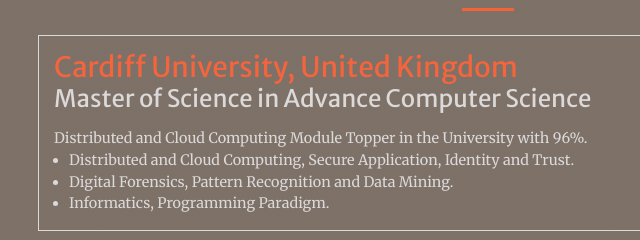
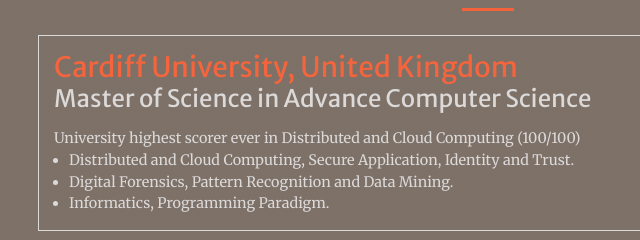
Before and after one commit to gaganpreetsingh-me/full-stack-developer, a plain HTML site: page index.html in a window 1280 px wide. Shown: the part 3360-3600 px from the top of the page, 152-792 px from the left. Drawn offline with Linux system fonts and the light colour scheme.

Commit message:
education edit

```diff
--- a/index.html
+++ b/index.html
@@ -197,7 +197,7 @@
                 <h3>Cardiff University, United Kingdom</h3>
                 <span class="education-date">Sept 2016 - Sept 2017</span>
                 <h4>Master of Science in Advance Computer Science</h4>
-                <p>Distributed and Cloud Computing Module Topper in the University with 96%.</p>
+                <p>University highest scorer ever in Distributed and Cloud Computing (100/100)</p>
                 <ul>
                     <li>
                         Distributed and Cloud Computing, Secure Application, Identity and Trust.
```
